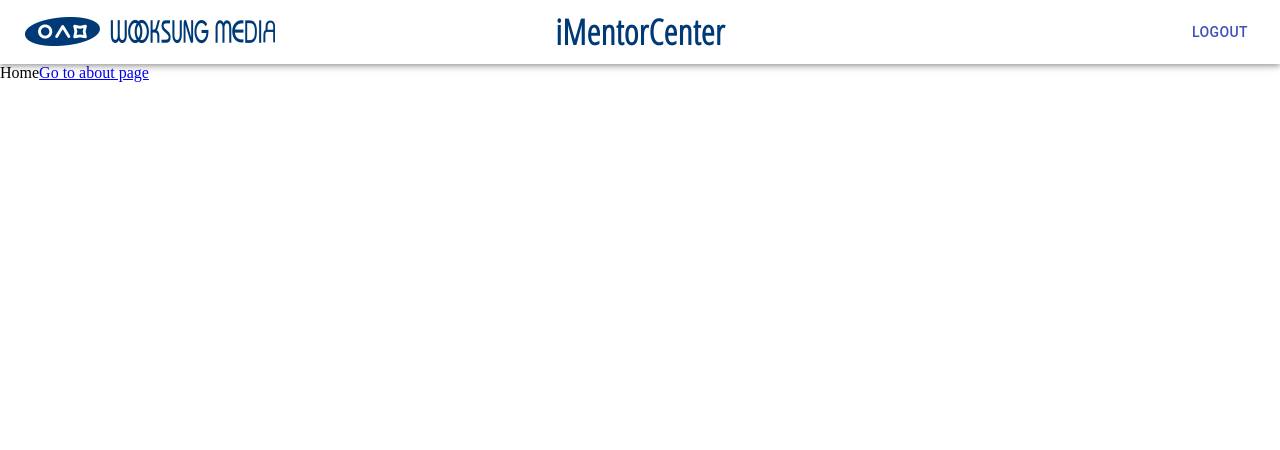
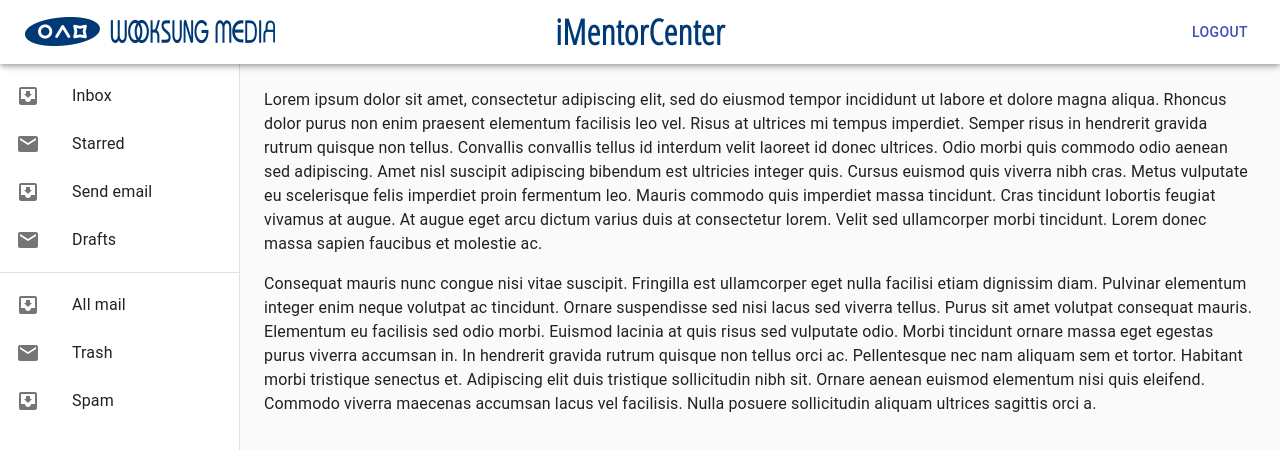
Before and after one commit to gylman/mentoring-management, a React (Create React App) app: page /signin in a window 1280 px wide. Both pictures are taken after a click on the button "SIGN IN". Shown: the top 450 px of the page. Built offline with nearby package versions, Linux system fonts and the light colour scheme.

Commit message:
create sidebar

```diff
--- a/src/components/NavigationPanel.js
+++ b/src/components/NavigationPanel.js
@@ -1,23 +1,44 @@
 import React from "react";
 import { makeStyles } from "@material-ui/core/styles";
+import Drawer from "@material-ui/core/Drawer";
 import AppBar from "@material-ui/core/AppBar";
+import CssBaseline from "@material-ui/core/CssBaseline";
 import Toolbar from "@material-ui/core/Toolbar";
+import List from "@material-ui/core/List";
 import Typography from "@material-ui/core/Typography";
-import Button from "@material-ui/core/Button";
-import IconButton from "@material-ui/core/IconButton";
-import MenuIcon from "@material-ui/icons/Menu";
+import Divider from "@material-ui/core/Divider";
+import ListItem from "@material-ui/core/ListItem";
+import ListItemIcon from "@material-ui/core/ListItemIcon";
+import ListItemText from "@material-ui/core/ListItemText";
+import InboxIcon from "@material-ui/icons/MoveToInbox";
+import MailIcon from "@material-ui/icons/Mail";
+import { Button } from "@material-ui/core";
 import Logo from "../assets/images/logo.png";
 import { useHistory } from "react-router-dom";
 
+const drawerWidth = 240;
+
 const useStyles = makeStyles((theme) => ({
   root: {
-    flexGrow: 1,
+    display: "flex",
   },
-  header: {
+  appBar: {
+    zIndex: theme.zIndex.drawer + 1,
     backgroundColor: "white",
   },
-  menuButton: {
-    marginRight: theme.spacing(2),
+  drawer: {
+    width: drawerWidth,
+    flexShrink: 0,
+  },
+  drawerPaper: {
+    width: drawerWidth,
+  },
+  drawerContainer: {
+    overflow: "auto",
+  },
+  content: {
+    flexGrow: 1,
+    padding: theme.spacing(3),
   },
   title: {
     color: "black",
@@ -36,10 +57,10 @@ const useStyles = makeStyles((theme) => ({
 export default function NavigationPanel({ setIsUserLoggedIn }) {
   const classes = useStyles();
   const history = useHistory();
-
   return (
     <div className={classes.root}>
-      <AppBar className={classes.header} position="static">
+      <CssBaseline />
+      <AppBar position="fixed" className={classes.appBar}>
         <Toolbar style={{ justifyContent: "space-between" }}>
           <img src={Logo} alt="wooksung_media" />
           <Typography className={classes.title}>iMentorCenter</Typography>
@@ -56,6 +77,70 @@ export default function NavigationPanel({ setIsUserLoggedIn }) {
           </div>
         </Toolbar>
       </AppBar>
+      <Drawer
+        className={classes.drawer}
+        variant="permanent"
+        classes={{
+          paper: classes.drawerPaper,
+        }}
+      >
+        <Toolbar />
+        <div className={classes.drawerContainer}>
+          <List>
+            {["Inbox", "Starred", "Send email", "Drafts"].map((text, index) => (
+              <ListItem button key={text}>
+                <ListItemIcon>
+                  {index % 2 === 0 ? <InboxIcon /> : <MailIcon />}
+                </ListItemIcon>
+                <ListItemText primary={text} />
+              </ListItem>
+            ))}
+          </List>
+          <Divider />
+          <List>
+            {["All mail", "Trash", "Spam"].map((text, index) => (
+              <ListItem button key={text}>
+                <ListItemIcon>
+                  {index % 2 === 0 ? <InboxIcon /> : <MailIcon />}
+                </ListItemIcon>
+                <ListItemText primary={text} />
+              </ListItem>
+            ))}
+          </List>
+        </div>
+      </Drawer>
+      <main className={classes.content}>
+        <Toolbar />
+        <Typography paragraph>
+          Lorem ipsum dolor sit amet, consectetur adipiscing elit, sed do
+          eiusmod tempor incididunt ut labore et dolore magna aliqua. Rhoncus
+          dolor purus non enim praesent elementum facilisis leo vel. Risus at
+          ultrices mi tempus imperdiet. Semper risus in hendrerit gravida rutrum
+          quisque non tellus. Convallis convallis tellus id interdum velit
+          laoreet id donec ultrices. Odio morbi quis commodo odio aenean sed
+          adipiscing. Amet nisl suscipit adipiscing bibendum est ultricies
+          integer quis. Cursus euismod quis viverra nibh cras. Metus vulputate
+          eu scelerisque felis imperdiet proin fermentum leo. Mauris commodo
+          quis imperdiet massa tincidunt. Cras tincidunt lobortis feugiat
+          vivamus at augue. At augue eget arcu dictum varius duis at consectetur
+          lorem. Velit sed ullamcorper morbi tincidunt. Lorem donec massa sapien
+          faucibus et molestie ac.
+        </Typography>
+        <Typography paragraph>
+          Consequat mauris nunc congue nisi vitae suscipit. Fringilla est
+          ullamcorper eget nulla facilisi etiam dignissim diam. Pulvinar
+          elementum integer enim neque volutpat ac tincidunt. Ornare suspendisse
+          sed nisi lacus sed viverra tellus. Purus sit amet volutpat consequat
+          mauris. Elementum eu facilisis sed odio morbi. Euismod lacinia at quis
+          risus sed vulputate odio. Morbi tincidunt ornare massa eget egestas
+          purus viverra accumsan in. In hendrerit gravida rutrum quisque non
+          tellus orci ac. Pellentesque nec nam aliquam sem et tortor. Habitant
+          morbi tristique senectus et. Adipiscing elit duis tristique
+          sollicitudin nibh sit. Ornare aenean euismod elementum nisi quis
+          eleifend. Commodo viverra maecenas accumsan lacus vel facilisis. Nulla
+          posuere sollicitudin aliquam ultrices sagittis orci a.
+        </Typography>
+      </main>
     </div>
   );
 }
```
Also changed, not shown: src/components/NavigationPanel copy.js (added, +59 -0 lines), 1 other file (tests, documents, lock files or other folders).
